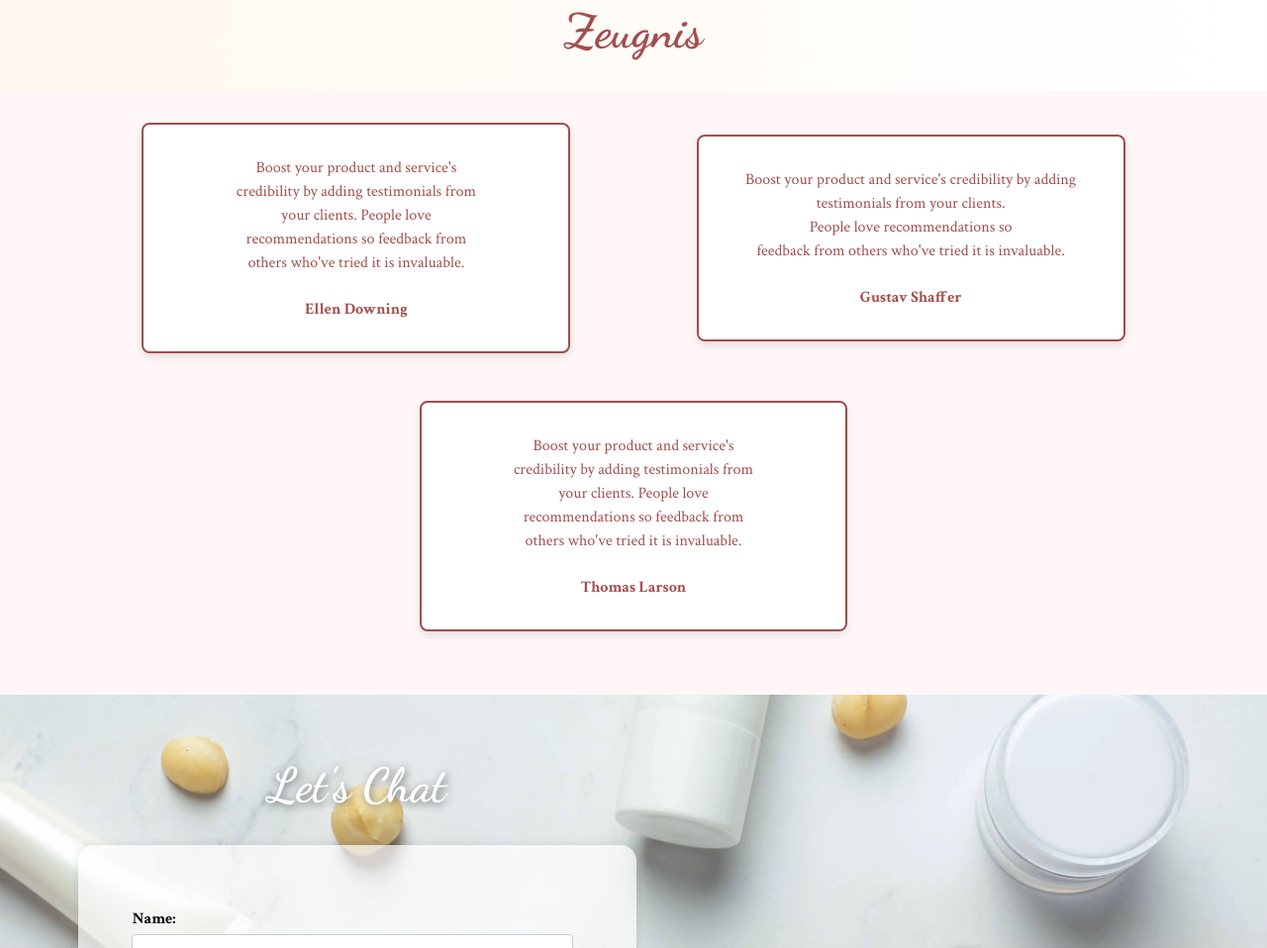
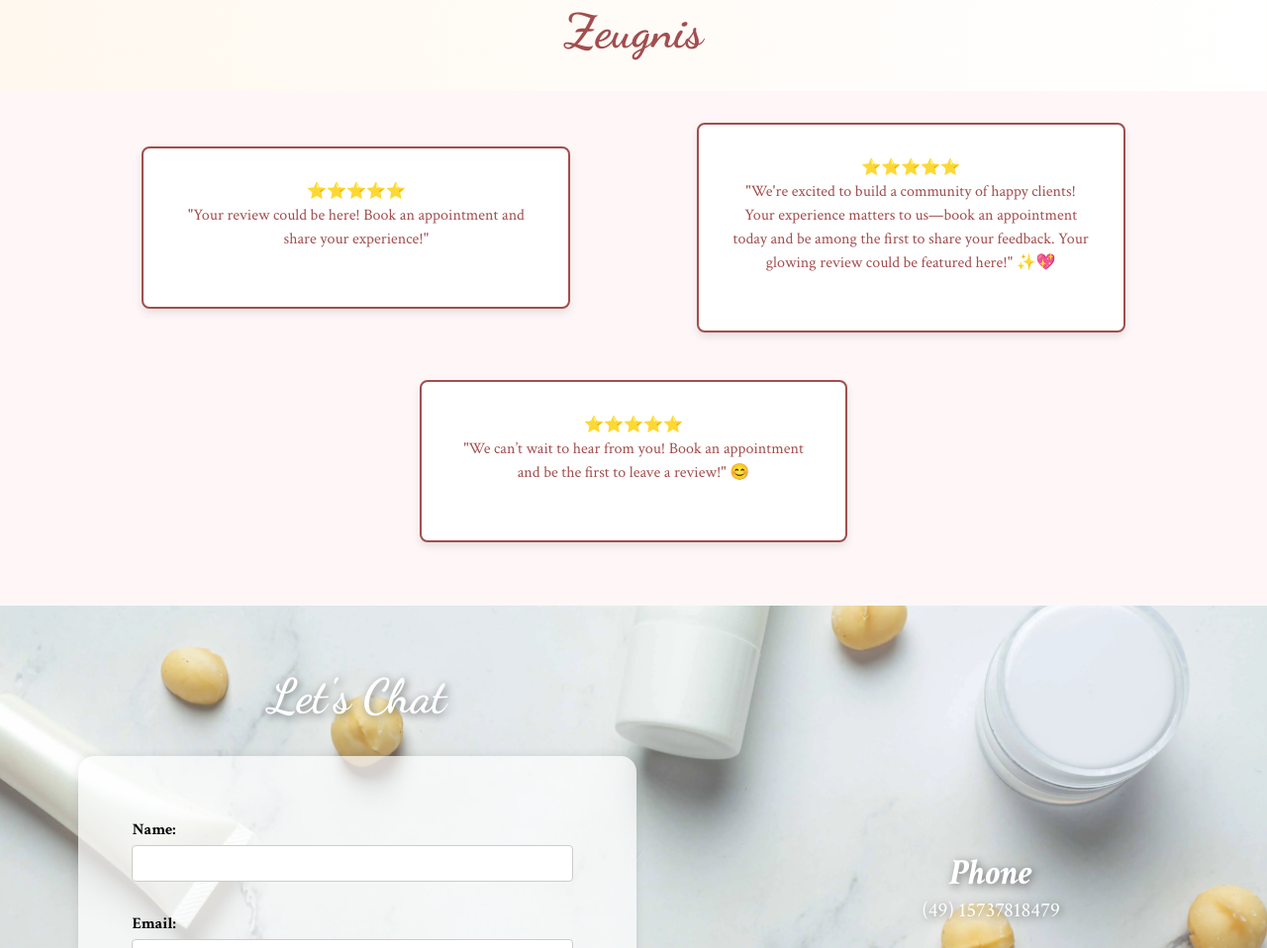
Before and after one commit to hnacua824/Ariane-Website, a website: page index.html in a window 1280 px wide. Shown: the part 6318-7276 px from the top of the page at 99% size. Drawn offline with Linux system fonts and the light colour scheme.

Commit message:
Changed content

```diff
--- a/index.html
+++ b/index.html
@@ -366,32 +366,28 @@
 
             <div class="section6Box">
 
-                <p>Boost your product and service's <br>
-                     credibility by adding testimonials from <br>
-                      your clients. People love <br>
-                       recommendations so feedback from <br>
-                        others who've tried it is invaluable.</p>
+                <p>
+                    ⭐⭐⭐⭐⭐<br>
+                    "Your review could be here! Book an appointment and share your experience!"</p>
 
-                        <h4>Ellen Downing</h4>
+                        <h4></h4>
 
             </div>
 
             <div class="section6Box">
-                <p>Boost your product and service's credibility by adding testimonials from your clients. <br>
+                    <p>
+                        ⭐⭐⭐⭐⭐ <br>
+                         "We're excited to build a community of happy clients! Your experience matters to us—book an appointment today
+                            and be among the first to share your feedback. Your glowing review could be featured here!" ✨💖</p>
 
-                    People love recommendations so <br> feedback from others who've tried it is invaluable.</p>
-
-                       <h4>Gustav Shaffer</h4>
+                       <h4></h4>
             </div>
 
             <div class="section6Box">
-                <p>Boost your product and service's <br>
-                    credibility by adding testimonials from <br>
-                     your clients. People love <br>
-                      recommendations so feedback from <br>
-                       others who've tried it is invaluable.</p>
+                <p>⭐⭐⭐⭐⭐ <br>
+                    "We can’t wait to hear from you! Book an appointment and be the first to leave a review!" 😊</p>
 
-                       <h4>Thomas Larson</h4>
+                       <h4></h4>
             </div>
         </div>
 
--- a/mediaqueries.css
+++ b/mediaqueries.css
@@ -166,7 +166,7 @@ flex-wrap: wrap;
 
     .section1H1{
 
-        font-size: 2rem;
+        font-size: 3.8rem;
     }
 
     body {
```
